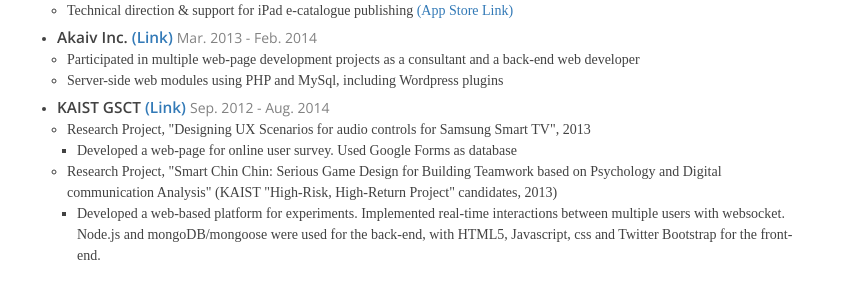
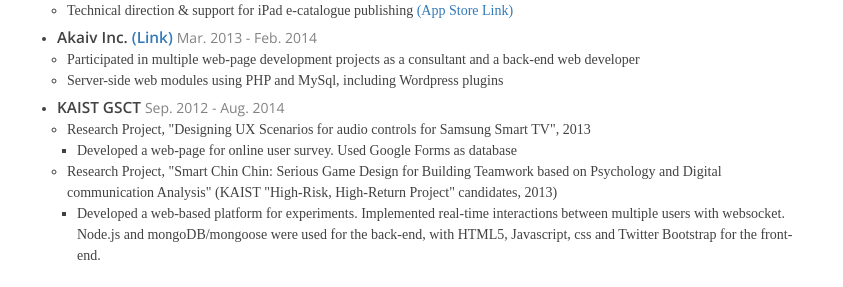
Before and after one commit to haven04/haven04.github.io, a Jekyll site: the page built from resume.html, in a window 1280 px wide and 900 px high, scrolled down 544 px. Shown: the part 163-450 px from the top of the window, without its empty margins (218-1061 px from the left). Built offline with Jekyll 4.4.1, drawn with Linux system fonts in a browser that asks for light colours; nearby versions of some CDN libraries; some web fonts are replaced.

Commit message:
Fix a wrong hyperlink

```diff
--- a/resume.html
+++ b/resume.html
@@ -44,7 +44,7 @@
                     <ul><li>Participated in multiple web-page development projects as a consultant and a back-end web developer</li>
                     <li>Server-side web modules using PHP and MySql, including Wordpress plugins</li></ul>
                </li>
-               <li><h5 class="resume-indie-title">KAIST GSCT <a href="http://www.akaiv.com" target="_blank" >(Link)</a> <span class="resume-annotation">Sep. 2012 - Aug. 2014</span></h5>
+               <li><h5 class="resume-indie-title">KAIST GSCT <span class="resume-annotation">Sep. 2012 - Aug. 2014</span></h5>
                     <ul><li>Research Project, "Designing UX Scenarios for audio controls for Samsung Smart TV", 2013
                       <ul><li>Developed a web-page for online user survey. Used Google Forms as database</li></ul>
                     </li>
```
